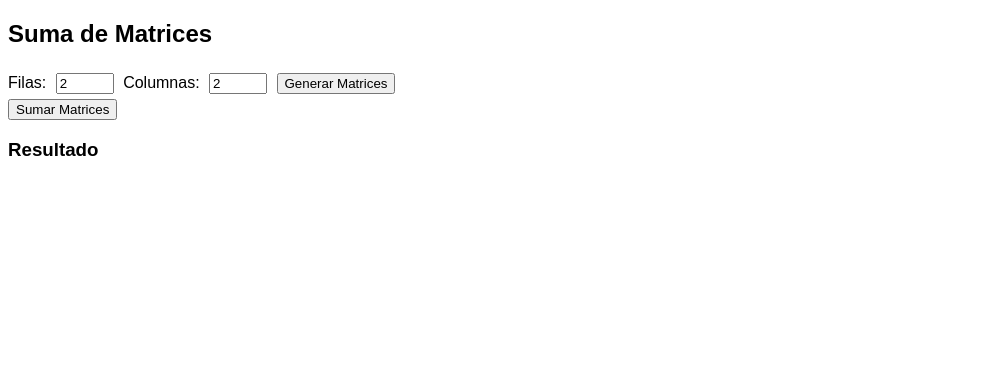
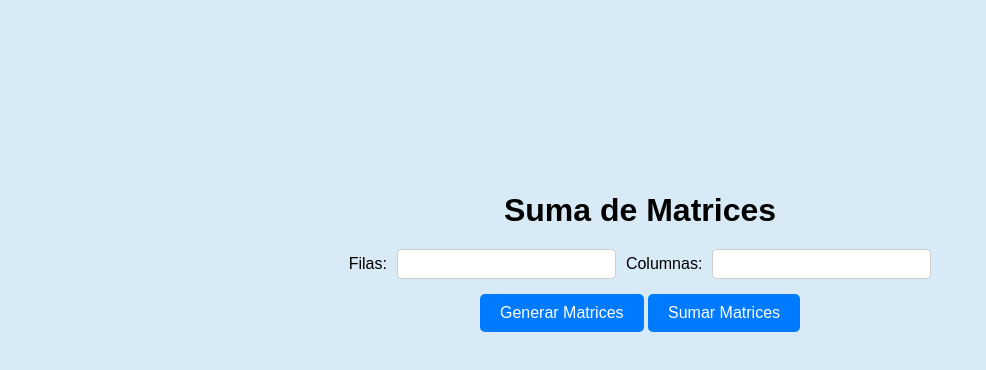
Before and after one commit to Nazaaa7/suma-matrices, a plain HTML site: page py_version/static/index.html in a window 1280 px wide. Shown: the whole page, without its empty margins (0-986 px from the left). Drawn offline with Linux system fonts and the light colour scheme.

Commit message:
Se agregaron styles y se mejoraron las funciones

```diff
--- a/js_version/backend/package.json
+++ /dev/null
@@ -1,6 +0,0 @@
-{
-  "dependencies": {
-    "cors": "^2.8.5",
-    "express": "^5.1.0"
-  }
-}
--- a/js_version/frontend/styles.css
+++ b/js_version/frontend/styles.css
@@ -1,7 +1,49 @@
 body {
     font-family: Arial, sans-serif;
+    background-color: #d9eaf7;
+    text-align: center;
+    margin-top: 15%;
 }
+
+h1 {
+    margin-bottom: 20px;
+}
+
+form {
+    display: flex;
+    flex-direction: column;
+    align-items: center;
+    gap: 15px;
+}
+
+.input-container {
+    display: flex;
+    gap: 10px;
+    align-items: center;
+}
+
+button-container {
+    display: flex;
+    gap: 15px;
+}
+
 input {
-    width: 50px;
-    margin: 5px;
+    padding: 5px;
+    font-size: 16px;
+    border: 1px solid #ccc;
+    border-radius: 5px;
 }
+
+button {
+    background-color: #007bff;
+    color: white;
+    border: none;
+    padding: 10px 20px;
+    cursor: pointer;
+    font-size: 16px;
+    border-radius: 5px;
+}
+
+button:hover {
+    background-color: #0056b3;
+}
--- a/py_version/static/index.html
+++ b/py_version/static/index.html
@@ -5,17 +5,28 @@
     <meta name="viewport" content="width=device-width, initial-scale=1.0">
     <title>Suma de Matrices</title>
     <link rel="stylesheet" href="styles.css">
+    <script defer src="script.js"></script>
 </head>
 <body>
-    <h2>Suma de Matrices</h2>
-    <label>Filas: <input type="number" id="filas" value="2"></label>
-    <label>Columnas: <input type="number" id="columnas" value="2"></label>
-    <button onclick="generarMatrices()">Generar Matrices</button>
+    <h1>Suma de Matrices</h1>
 
-    <div id="matrices"></div>
-    <button onclick="sumarMatrices()">Sumar Matrices</button>
-    <h3>Resultado</h3>
-    <div id="resultado"></div>
-    <script src="script.js"></script>
+    <form id="matrix-form">
+        <div class="input-container">
+            <label for="filas">Filas:</label>
+            <input type="number" id="filas" min="1" required>
+
+            <label for="columnas">Columnas:</label>
+            <input type="number" id="columnas" min="1" required>
+        </div>
+
+        <div class="button-container">
+            <button type="button" onclick="generarInputs()">Generar Matrices</button>
+            <button type="submit">Sumar Matrices</button>
+        </div>
+
+        <div id="matrices"></div>
+    </form>
+
+    <div id="result"></div>
 </body>
 </html>
--- a/py_version/static/script.js
+++ b/py_version/static/script.js
@@ -1,56 +1,82 @@
-function generarMatrices() {
-    const filas = document.getElementById('filas').value;
-    const columnas = document.getElementById('columnas').value;
-    const contenedor = document.getElementById('matrices');
-    contenedor.innerHTML = '';
+document.addEventListener('DOMContentLoaded', () => {
+    const form = document.getElementById('matrix-form');
+    const matricesContainer = document.getElementById('matrices');
+    const resultContainer = document.getElementById('result');
 
-    ['Matriz 1', 'Matriz 2'].forEach((titulo, index) => {
-        const div = document.createElement('div');
-        div.innerHTML = `<h3>${titulo}</h3>`;
-        for (let i = 0; i < filas; i++) {
-            for (let j = 0; j < columnas; j++) {
-                div.innerHTML += `<input type='number' id='${titulo}_${i}_${j}' value='0'>`;
-            }
-            div.innerHTML += '<br>';
-        }
-        contenedor.appendChild(div);
-    });
+    window.generarInputs = function () {
+        matricesContainer.innerHTML = '';
+        const filas = parseInt(document.getElementById('filas').value);
+        const columnas = parseInt(document.getElementById('columnas').value);
+
+        if (isNaN(filas) || isNaN(columnas) || filas <= 0 || columnas <= 0) {
+            alert('Ingrese valores válidos para filas y columnas');
+            return;
         }
 
-function sumarMatrices() {
-    const filas = document.getElementById('filas').value;
-    const columnas = document.getElementById('columnas').value;
-    let matriz1 = [], matriz2 = [];
+        for (let m = 1; m <= 2; m++) {
+            let matrizHTML = `<h3>Matriz ${m}</h3><table>`;
+            for (let i = 0; i < filas; i++) {
+                matrizHTML += '<tr>';
+                for (let j = 0; j < columnas; j++) {
+                    matrizHTML += `<td><input type="number" id="m${m}-${i}-${j}" required></td>`;
+                }
+                matrizHTML += '</tr>';
+            }
+            matrizHTML += '</table>';
+            matricesContainer.innerHTML += matrizHTML;
+        }
+    };
+
+    form.addEventListener('submit', async (event) => {
+        event.preventDefault();
+
+        const filas = parseInt(document.getElementById('filas').value);
+        const columnas = parseInt(document.getElementById('columnas').value);
+
+        const matriz1 = [];
+        const matriz2 = [];
 
         for (let i = 0; i < filas; i++) {
             matriz1.push([]);
             matriz2.push([]);
             for (let j = 0; j < columnas; j++) {
-            matriz1[i].push(Number(document.getElementById(`Matriz 1_${i}_${j}`).value));
-            matriz2[i].push(Number(document.getElementById(`Matriz 2_${i}_${j}`).value));
+                const val1 = parseFloat(document.getElementById(`m1-${i}-${j}`).value);
+                const val2 = parseFloat(document.getElementById(`m2-${i}-${j}`).value);
+
+                if (isNaN(val1) || isNaN(val2)) {
+                    alert('Todos los valores deben ser números');
+                    return;
+                }
+
+                matriz1[i].push(val1);
+                matriz2[i].push(val2);
             }
         }
 
-    fetch('http://localhost:5000/sumar', {
+        try {
+            const response = await fetch('http://localhost:5000/sumar-matrices', {
                 method: 'POST',
                 headers: { 'Content-Type': 'application/json' },
                 body: JSON.stringify({ matriz1, matriz2 })
-    })
-    .then(response => response.json())
-    .then(data => {
-        let resultadoDiv = document.getElementById('resultado');
-        resultadoDiv.innerHTML = '';
-        if (data.resultado) {
-            data.resultado.forEach(fila => {
-                resultadoDiv.innerHTML += fila.join(' ') + '<br>';
             });
-        } else {
-            resultadoDiv.innerHTML = 'Hubo un error al sumar las matrices.';
+
+            if (!response.ok) {
+                throw new Error(`Error: ${response.status} - ${response.statusText}`);
             }
-    })
-    .catch(error => {
-        console.error('Error al hacer la solicitud:', error);
-        let resultadoDiv = document.getElementById('resultado');
-        resultadoDiv.innerHTML = 'Hubo un problema con la solicitud al servidor.';
+
+            const data = await response.json();
+
+            if (data.error) {
+                alert(data.error);
+                return;
+            }
+
+            resultContainer.innerHTML = '<h3>Matriz Resultante:</h3>' +
+                '<table>' +
+                data.resultado.map(row => `<tr>${row.map(val => `<td>${val}</td>`).join('')}</tr>`).join('') +
+                '</table>';
+        } catch (error) {
+            alert('Error al conectar con el servidor: ' + error.message);
+        }
     });
-}
+});
--- a/py_version/static/styles.css
+++ b/py_version/static/styles.css
@@ -1,7 +1,49 @@
 body {
     font-family: Arial, sans-serif;
+    background-color: #d9eaf7;
+    text-align: center;
+    margin-top: 15%;
 }
+
+h1 {
+    margin-bottom: 20px;
+}
+
+form {
+    display: flex;
+    flex-direction: column;
+    align-items: center;
+    gap: 15px;
+}
+
+.input-container {
+    display: flex;
+    gap: 10px;
+    align-items: center;
+}
+
+button-container {
+    display: flex;
+    gap: 15px;
+}
+
 input {
-    width: 50px;
-    margin: 5px;
+    padding: 5px;
+    font-size: 16px;
+    border: 1px solid #ccc;
+    border-radius: 5px;
 }
+
+button {
+    background-color: #007bff;
+    color: white;
+    border: none;
+    padding: 10px 20px;
+    cursor: pointer;
+    font-size: 16px;
+    border-radius: 5px;
+}
+
+button:hover {
+    background-color: #0056b3;
+}
```
Also changed, not shown: js_version/backend/server.js (+23 -2 lines), js_version/frontend/index.html (+20 -9 lines), js_version/frontend/script.js (+66 -31 lines), js_version/package.json (added, +14 -0 lines), 3 other files. Lines whose indentation alone changed are shown as unchanged.
